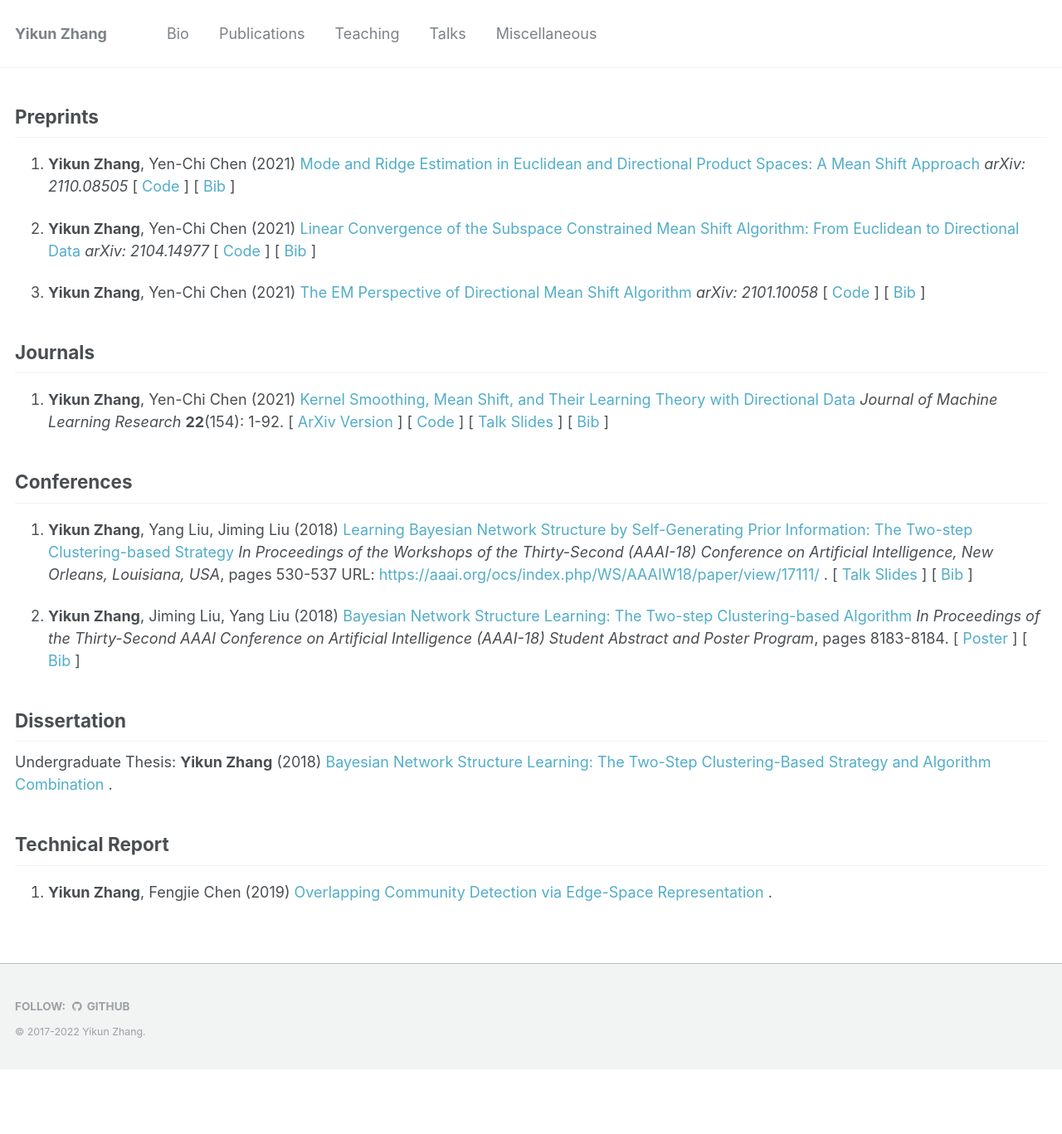
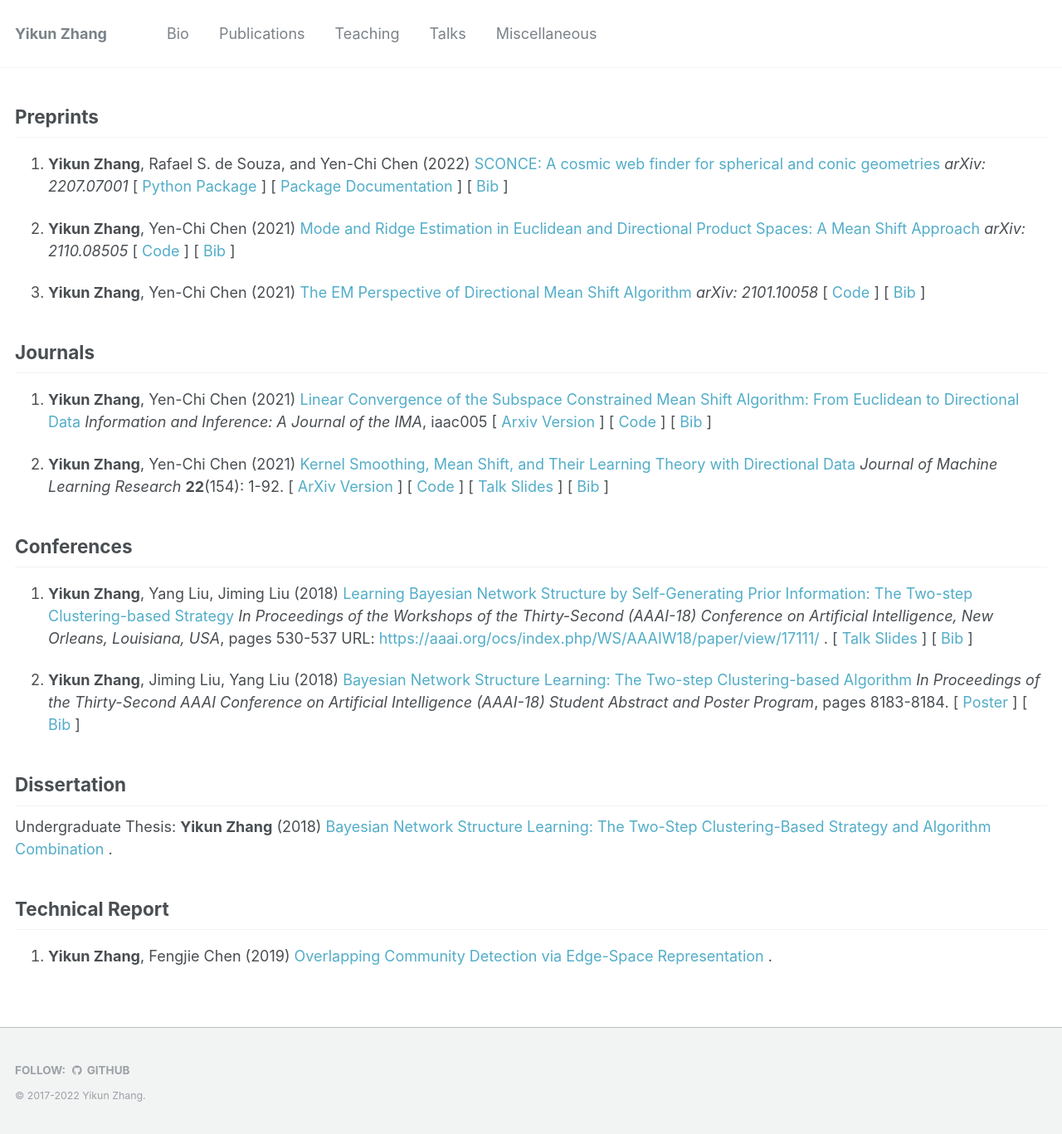
Before and after one commit to zhangyk8/zhangyk8.github.io, a Jekyll site: the page built from _pages/publications.md, in a window 1280 px wide. Shown: the whole page at 83% size. Built offline with Jekyll 4.4.1, drawn with Linux system fonts in a browser that asks for light colours; before the commit the page ends 1289 px from its top, so only the background shows below that.

Commit message:
Update publications.md

```diff
--- a/_pages/publications.md
+++ b/_pages/publications.md
@@ -19,16 +19,19 @@ author_profile: false
 
 ## Preprints
 
-1. **Yikun Zhang**, Yen-Chi Chen (2021) <A href="https://arxiv.org/abs/2110.08505" style="color: #52adc8; text-decoration=underline">
+3. **Yikun Zhang**, Rafael S. de Souza, and Yen-Chi Chen (2022) <A href="https://arxiv.org/abs/2207.07001" style="color: #52adc8; text-decoration=underline">
+SCONCE: A cosmic web finder for spherical and conic geometries </A> _arXiv: 2207.07001_ [<A href="https://pypi.org/project/sconce-scms/0.1.2/" style="color: #52adc8; text-decoration=underline"> Python Package </A>] [<A href="https://sconce-scms.readthedocs.io/en/latest/" style="color: #52adc8; text-decoration=underline"> Package Documentation </A>] [<A href="https://zhangyk8.github.io/publications/bib_files/SCONCE2022.bib" style="color: #52adc8; text-decoration=underline"> Bib </A>]
+
+2. **Yikun Zhang**, Yen-Chi Chen (2021) <A href="https://arxiv.org/abs/2110.08505" style="color: #52adc8; text-decoration=underline">
 Mode and Ridge Estimation in Euclidean and Directional Product Spaces: A Mean Shift Approach </A> _arXiv: 2110.08505_ [<A href="https://github.com/zhangyk8/ProdSCMS" style="color: #52adc8; text-decoration=underline"> Code </A>] [<A href="https://zhangyk8.github.io/publications/bib_files/DLSCMSProd2021.bib" style="color: #52adc8; text-decoration=underline"> Bib </A>]
 
-2. **Yikun Zhang**, Yen-Chi Chen (2021) <A href="https://arxiv.org/abs/2104.14977" style="color: #52adc8; text-decoration=underline">
-Linear Convergence of the Subspace Constrained Mean Shift Algorithm: From Euclidean to Directional Data </A> _arXiv: 2104.14977_ [<A href="https://github.com/zhangyk8/EuDirSCMS" style="color: #52adc8; text-decoration=underline"> Code </A>] [<A href="https://zhangyk8.github.io/publications/bib_files/DirSCMS2021.bib" style="color: #52adc8; text-decoration=underline"> Bib </A>]
-
-3. **Yikun Zhang**, Yen-Chi Chen (2021) <A href="https://arxiv.org/abs/2101.10058" style="color: #52adc8; text-decoration=underline">
+1. **Yikun Zhang**, Yen-Chi Chen (2021) <A href="https://arxiv.org/abs/2101.10058" style="color: #52adc8; text-decoration=underline">
 The EM Perspective of Directional Mean Shift Algorithm </A> _arXiv: 2101.10058_ [<A href="https://github.com/zhangyk8/DirMS/tree/main/DMS_EM" style="color: #52adc8; text-decoration=underline"> Code </A>] [<A href="https://zhangyk8.github.io/publications/bib_files/DMS_EM2021.bib" style="color: #52adc8; text-decoration=underline"> Bib </A>]
 
 ## Journals
+
+2. **Yikun Zhang**, Yen-Chi Chen (2021) <A href="https://doi.org/10.1093/imaiai/iaac005" style="color: #52adc8; text-decoration=underline">
+Linear Convergence of the Subspace Constrained Mean Shift Algorithm: From Euclidean to Directional Data </A> _Information and Inference: A Journal of the IMA_, iaac005 [<A href="https://arxiv.org/abs/2104.14977" style="color: #52adc8; text-decoration=underline"> Arxiv Version </A>] [<A href="https://github.com/zhangyk8/EuDirSCMS" style="color: #52adc8; text-decoration=underline"> Code </A>] [<A href="https://zhangyk8.github.io/publications/bib_files/DirSCMS2021.bib" style="color: #52adc8; text-decoration=underline"> Bib </A>]
 
 1. **Yikun Zhang**, Yen-Chi Chen (2021) <A href="https://jmlr.org/papers/v22/20-1194.html" style="color: #52adc8; text-decoration=underline"> Kernel Smoothing, Mean Shift, and Their Learning Theory with Directional Data </A> _Journal of Machine Learning Research_ **22**(154): 1-92. [<A href="https://arxiv.org/abs/2010.13523" style="color: #52adc8; text-decoration=underline"> ArXiv Version </A>] [<A href="https://github.com/zhangyk8/DirMS" style="color: #52adc8; text-decoration=underline"> Code </A>] [<A href="https://zhangyk8.github.io/talks/DirMS_Slides.pdf" style="color: #52adc8; text-decoration=underline"> Talk Slides </A>] [<A href="https://zhangyk8.github.io/publications/bib_files/DirMS2020.bib" style="color: #52adc8; text-decoration=underline"> Bib </A>]
 
```
